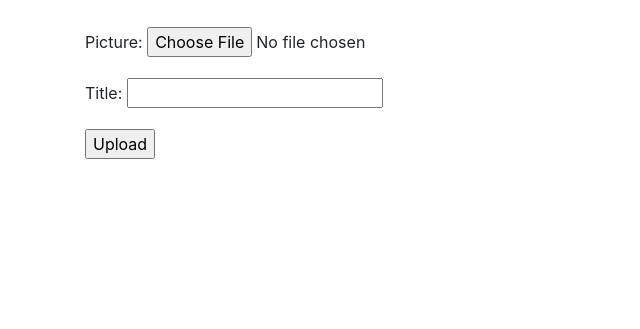
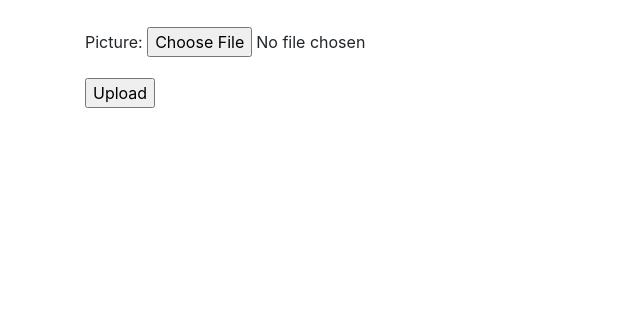
Before and after one commit to MasakiTanaka-9627/ImageTool, a Django app: template templates/index.html in a window 1280 px wide. Shown: the part 471-800 px from the top of the page, without its empty margins (0-640 px from the left). Run offline with Django 3.2, Linux system fonts and the light colour scheme; the template is opened without the code that fills it: values that come from a table or form of the project are taken from there, others are empty; some libraries are stand-ins or nearby versions.

Commit message:
local OK

```diff
--- a/ocr/forms.py
+++ b/ocr/forms.py
@@ -5,4 +5,4 @@ from .models import Image
 class ImageForm(forms.ModelForm):
     class Meta:
         model = Image
-        fields = ['picture', 'title']
+        fields = ['picture']
--- a/ocr/models.py
+++ b/ocr/models.py
@@ -16,7 +16,6 @@ class Image(models.Model):
     picture = models.ImageField(
         upload_to=_user_profile_avator_upload_to
         )
-    title = models.CharField(max_length=200)
     def __str__(self):
         return self.title
 
--- a/ocr/views.py
+++ b/ocr/views.py
@@ -20,7 +20,10 @@ def index(request):
     else:
         form = ImageForm()
 
-    images = Image.objects.all().order_by("-id")[0]
+    try:
+        images = Image.objects.all().order_by("-id")[0]
+    except:
+        images = None
 
     try:
         texts = ImageText.objects.all().order_by("-id")[0]
--- a/templates/index.html
+++ b/templates/index.html
@@ -31,7 +31,7 @@
         <div class="container">
             <div class="row">
                 <div class="col-sm-6">
-                    <h2>Title：{{ images.title }}</h2>
+                    <h2>画像</h2>
                     <img src='{{ MEDIA_URL }}{{images.picture}}' class="img-fluid" alt="">
                 </div>
                 <div class="col-sm-6">
```
Also changed, not shown: media/images/2f06db590d27b97c89175fbdd3a1d2af.png (renamed from media/images/62647eaf494dd06d47877d1f45de62b3.png), media/images/3376bad93846a2536e6ee9b926dbfd48.png (deleted), media/images/40bcb43b10dbd827eaa7c31c852a1bb6.jpg (deleted), media/images/4110d3b99e981d1cd852c11b66cefda6.jpg (deleted), media/images/4bbd2cf8fd6f52815b3d90742884755c.png (deleted), media/images/531a6aeba862e58edc46eae080174f51.png (deleted), media/images/658c71502c0e27283a1eb732669506b8.png (deleted), media/images/6f0c3a7f113592a64acfcffea498c9c9.png (deleted), media/images/7e1506baf0309caca497e8bbb0a3d9f5.png (deleted), media/images/7f9724925967203da9656aeadf2f48bb.png (renamed from media/images/e5b1e07c61596b8882b2e0cd93d09d7c.png), media/images/9f8b0539dbef9c655eb7a69a32a02b65.jpg (deleted), media/images/ec65c139ca75bbeba20bf18e311518e7.png (deleted), media/images/efa29f323232390a51070c8178e002c5.png (deleted), media/images/f9479268a65305db3193f454966c94d0.png (deleted), 1 more files.
